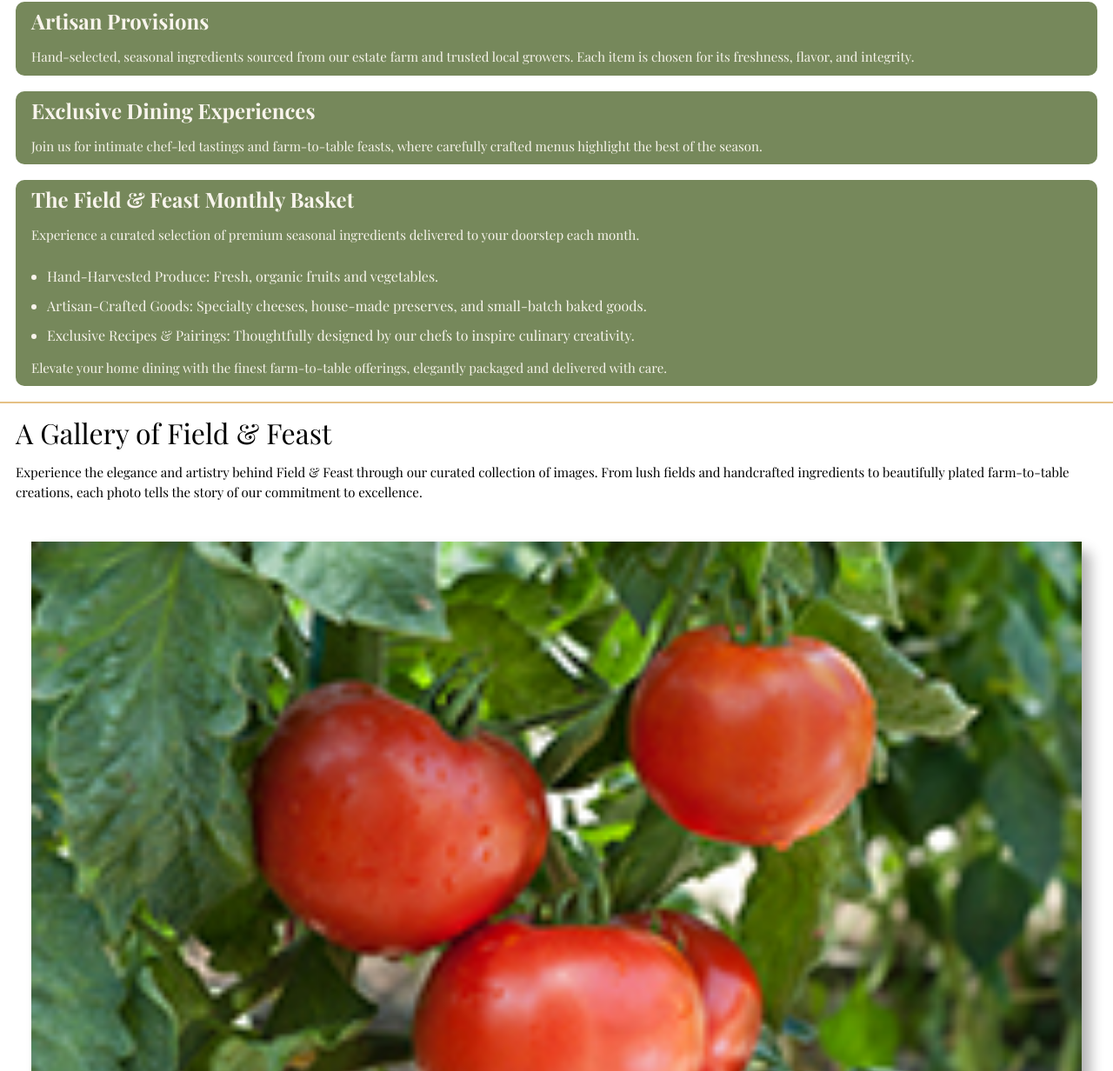
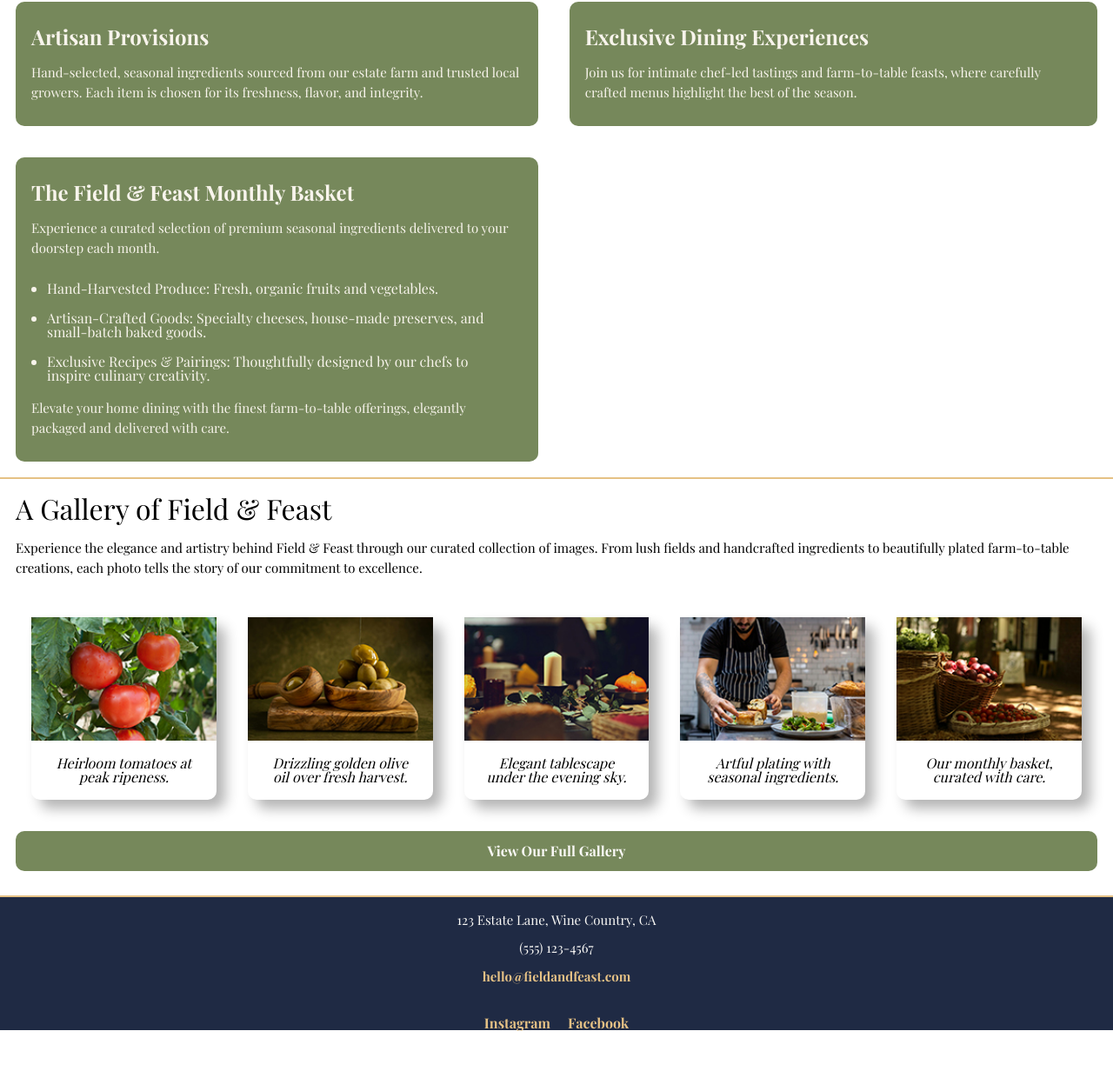
Before and after one commit to batterycemetery/field-and-feast, a plain HTML site: page index.html in a window 1280 px wide. Shown: the part 746-1978 px from the top of the page at 87% size. After the commit the page ends 1943 px from the top, so only its background shows below. Drawn offline with nearby package versions, Linux system fonts and the light colour scheme; a web font is replaced by a local one.

Commit message:
a lot of fixing

```diff
--- a/index.html
+++ b/index.html
@@ -20,15 +20,14 @@
             <li><a href="#gallery">Gallery</a></li>
         </ul>
     </nav>
-
+    <main>
         <section id="#about">
             <h2>Welcome to Field & Feast</h2>
             <p>At Field & Feast, we believe that the finest meals begin at the source. Rooted in tradition yet refined for the modern palate, our farm-to-table philosophy celebrates the beauty of seasonality, sustainability, and craftsmanship. From the sun-drenched fields where our produce is grown to the artfully curated dishes we serve, every detail is designed to bring you an experience of unparalleled quality and flavor.</p>
         </section>
 
-
+        <h2>Our Offerings</h2>
         <section id="offerings">
-        <h2>Our Offerings</h2>
                     <div>
                         <h3>Artisan Provisions</h3>
                         <p>Hand-selected, seasonal ingredients sourced from our estate farm and trusted local growers. Each item is chosen for its freshness, flavor, and integrity.</p>
@@ -76,6 +75,7 @@
             </div>
             <a href="gallery">View Our Full Gallery</a>
         </section>
+    </main>
     <footer>
         <div>
             <p>123 Estate Lane, Wine Country, CA </p>
--- a/styles.css
+++ b/styles.css
@@ -222,17 +222,35 @@ footer ul {
 
 /* MEDIA QUERY (medium) */
 @media screen and (min-width: 600px) {
+    #offerings {
+        display: grid;
+        grid-template-columns: auto auto;
+        grid-row: 1/-1;
+    }
+
+    #gallery div {
+        display: grid;
+        grid-template-columns: auto auto;
+    }
 
 }
 
 
 /* MEDIA QUERY (large) */
 @media screen and (min-width: 900px) {
+    #gallery div {
+        display: grid;
+        grid-template-columns: auto auto auto;
+    }
 
 }
 
 /* MEDIA QUERY (xl) */
 
 @media screen and (min-width: 1200px) {
+    #gallery div {
+        display: grid;
+        grid-template-columns: auto auto auto auto auto;
+    }
 
 }
```
Lines whose indentation alone changed are shown as unchanged.
